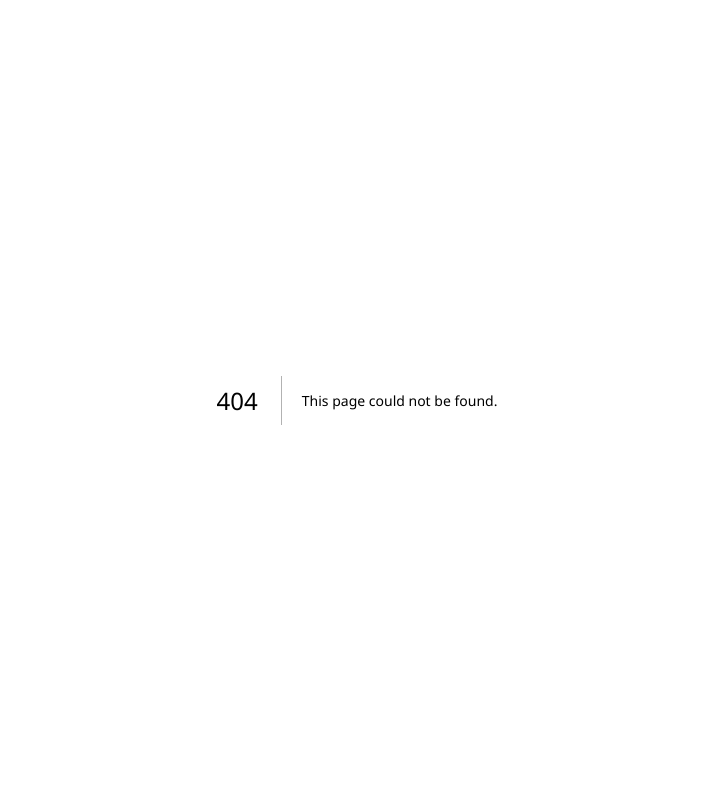
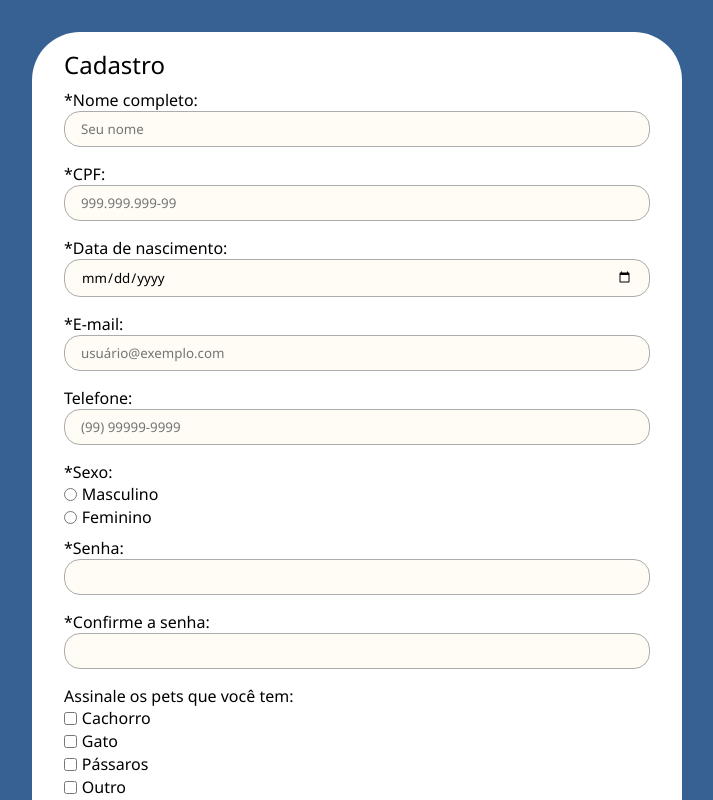
Before and after one commit to RaphaelGLv/webDevProject, a Next.js app in the folder web-dev-project/: page /LogonPage in a window 1280 px wide. Before the commit this address had no page. Shown: the whole page, without its empty margins (283-996 px from the left). Built offline with nearby package versions, Linux system fonts and the light colour scheme.

Commit message:
fix: Corrigindo path, style e adicionando cadastro

```diff
--- a/web-dev-project/src/app/LoginPage/page.js
+++ b/web-dev-project/src/app/LoginPage/page.js
@@ -1,8 +1,6 @@
 "use client";
 
 import * as S from './styles';
-import Image from 'next/image';
-import fundo from '../../../public/telalogin.svg';
 
 export default function LoginPage() {
   const loginSubmit = (e) => {
@@ -49,6 +47,8 @@ export default function LoginPage() {
               <S.But>
                 <input type="submit" value="Entrar" class="button"></input>
               </S.But>
+
+              <S.LogonLink href='./LogonPage'>Fazer meu cadastro</S.LogonLink>
             </form>
           </div>
         </div>
--- /dev/null
+++ b/web-dev-project/src/app/LogonPage/page.js
@@ -0,0 +1,216 @@
+"use client";
+
+import * as S from "./styles";
+
+export default function LogonPage() {
+    function validarCPF(cpf) {
+        if (!cpf) {
+            return false;
+        }
+
+        cpf = cpf.replace(/[^\d]+/g, '');
+
+        if (cpf.length !== 11 || /^(.)\1+$/.test(cpf)) {
+            return false;
+        }
+
+        let add = 0;
+
+        for (let i = 0; i < 9; i++) {
+            add += parseInt(cpf.charAt(i)) * (10 - i);
+        }
+
+        let rev = 11 - (add % 11);
+
+        if (rev === 10 || rev === 11) {
+            rev = 0;
+        }
+
+        if (rev !== parseInt(cpf.charAt(9))) {
+            return false;
+        }
+
+        add = 0;
+
+        for (let i = 0; i < 10; i++) {
+            add += parseInt(cpf.charAt(i)) * (11 - i);
+        }
+
+        rev = 11 - (add % 11);
+
+        if (rev === 10 || rev === 11) {
+            rev = 0;
+        }
+
+        if (rev !== parseInt(cpf.charAt(10))) {
+            return false;
+        }
+
+        return true;
+    }
+
+    const logonSubmit = (e) => {
+        e.preventDefault();
+
+        const password = document.getElementById("password");
+        const ver_password = document.getElementById("confirm-password");
+        const cpf = document.getElementById("cpf");
+
+        if (password.value !== ver_password.value) {
+            alert("A senha e sua confirmação não condizem!");
+        }
+        else if (!validarCPF(cpf.value)) {
+            alert("CPF inválido!")
+        }
+        else {
+            window.location.href = "http://localhost:3000"
+        }
+    };
+
+
+    return (
+        <>
+        <S.Content>
+            <S.Form action="" onSubmit={logonSubmit}>
+                <h1 id="title">Cadastro</h1>
+
+                <label for="name">*Nome completo:</label>
+                <input
+                    type="text"
+                    id="name"
+                    name="name"
+                    placeholder="Seu nome"
+                    required
+                />
+
+                <label for="cpf">*CPF:</label>
+                <input
+                    type="tel"
+                    id="cpf"
+                    placeholder="999.999.999-99"
+                    pattern="(\d{3}\.?\d{3}\.?\d{3}-?\d{2})|(\d{2}\.?\d{3}\.?\d{3}/?\d{4}-?\d{2})"
+                    title="Siga o padrão mostrado na caixa de texto, inclusive os pontos e hífens!"
+                    required
+                />
+
+                <label for="bornDate">*Data de nascimento:</label>
+                <input
+                    type="date"
+                    id="bornDate"
+                    required
+                />
+
+                <label for="email">*E-mail:</label>
+                <input
+                    type="email"
+                    id="email"
+                    placeholder="usuário@exemplo.com"
+                    required
+                />
+
+                <label for="phone">Telefone:</label>
+                <input
+                    type="tel"
+                    id="phone"
+                    placeholder="(99) 99999-9999"
+                />
+
+                <label for="sexo">*Sexo:</label>
+                <S.Options>
+                    <input
+                        type="radio"
+                        id="sexo-m"
+                        name="sexo"
+                        value="Masculino"
+                        required
+                    />
+                    <p>Masculino</p>
+                </S.Options>
+                <S.Options>
+                    <input
+                        type="radio"
+                        id="sexo-f"
+                        name="sexo"
+                        value="Feminino"
+                    />
+                    <p>Feminino</p>
+                </S.Options>
+
+                <label for="password">*Senha:</label>
+                <input
+                    type="password"
+                    id="password"
+                    pattern="(?=.*\d)(?=.*[a-z])(?=.*[A-Z]).{8,}"
+                    title="A senha precia ter pelo menos 8 caracteres, um número, uma letra maiúscula e uma minúscula."
+                    required
+                />
+
+                <label for="confirm-password">*Confirme a senha:</label>
+                <input
+                    type="password"
+                    id="confirm-password"
+                    pattern="(?=.*\d)(?=.*[a-z])(?=.*[A-Z]).{8,}"
+                    title="A senha precia ter pelo menos 8 caracteres, um número, uma letra maiúscula e uma minúscula."
+                    required
+                />
+
+                <label for="animals">Assinale os pets que você tem:</label>
+                <S.Options>
+                    <input
+                    type="checkbox"
+                    id="cachorro"
+                    value="Cachorro"
+                    />
+                    <p>Cachorro</p>
+                </S.Options>
+                <S.Options>
+                    <input
+                        type="checkbox"
+                        id="gato"
+                        value="Gato"
+                    />
+                    <p>Gato</p>
+                </S.Options>
+                <S.Options>
+                    <input
+                        type="checkbox"
+                        id="passaro"
+                        value="Pássaros"
+                    />
+                    <p>Pássaros</p>
+                </S.Options>
+                <S.Options>
+                    <input
+                        type="checkbox"
+                        id="outro"
+                        value="Outro"
+                    />
+                    <p>Outro</p>
+                </S.Options>
+
+                <label for="recommend" id="recommend-label">Qual seu nível de satisfação com nosso site?</label>
+                <input
+                    type="range"
+                    id="recommend"
+                    min="0"
+                    max="10"
+                />
+
+                <S.ButtonSection>
+                    <input
+                        type="reset"
+                        id="reset-button"
+                        value="Limpar"
+                    />
+
+                    <input
+                        type="submit"
+                        id="submit-button"
+                        value="Cadastrar"
+                    />
+                </S.ButtonSection>
+            </S.Form>
+        </S.Content>
+        </>
+    )
+}
--- /dev/null
+++ b/web-dev-project/src/app/LogonPage/styles.js
@@ -0,0 +1,118 @@
+import styled from "styled-components";
+
+export const Content = styled.div`
+    background-color: #376192;
+    padding: 2rem 0;
+
+    width: 100%;
+    height: fit-content;
+`
+
+export const Form = styled.form`
+    margin: auto;
+    padding: 1rem 2rem;
+
+    display: flex;
+    flex-direction: column;
+
+    background-color: white;
+
+    border-radius: 3rem;
+
+    height: fit-content;
+    width: 650px;
+
+    @media (max-width: 928px) {
+        width: 70%;
+    }
+
+    label {
+        margin-top: 0.5rem;
+    }
+
+    input {
+        border: 1px solid #ACACAC;
+        border-radius: 1rem;
+        outline: none;
+
+        background-color: rgba(249, 214, 156, 0.1);
+
+        padding: 0.5rem 1rem;
+        margin-bottom: 0.5rem;
+    }
+
+    #recommend-label {
+        align-self: center;
+    }
+
+    #recommend {
+        align-self: center;
+
+        width: 311px;
+
+        @media (max-width: 543px) {
+            width: 100%;
+        }
+    }
+`
+
+export const Options = styled.div`
+    display: flex;
+    gap: 0.3rem;
+
+
+    input {
+        height: fit-content;
+        margin: auto 0;
+    }
+
+    p {
+        height: fit-content;
+        margin-bottom: 1px;
+    }
+`
+
+export const ButtonSection = styled.div`
+    display: flex;
+    justify-content: space-evenly;
+
+    width: 100%;
+
+    text-align: center;
+
+    #reset-button {
+        color: white;
+
+        background-color: rgba(238, 0, 0, 0.7);
+
+        padding: 0.7rem 1rem;
+
+        width: 120px;
+
+        border: none;
+        border-radius: 2rem;
+
+        transition: ease-in-out 0.15s;
+        &:hover {
+            background-color: rgba(238, 0, 0, 0.4);
+        }
+    }
+
+    #submit-button {
+        color: white;
+
+        background-color: rgba(0, 195, 0, 0.7);
+
+        padding: 0.7rem 1rem;
+
+        width: 120px;
+
+        border: none;
+        border-radius: 2rem;
+
+        transition: ease-in-out 0.15s;
+        &:hover {
+            background-color: rgba(0, 195, 0, 0.4);
+        }
+    }
+`
--- a/web-dev-project/src/app/page.js
+++ b/web-dev-project/src/app/page.js
@@ -5,7 +5,6 @@ import { NavBar } from '@/components/NavBar/page'
 import { AnimalList } from '@/components/AnimalList/page'
 import { SearchSection } from '@/components/SearchSection/page'
 import { CategoriasSection } from '@/components/CategoriasSection/page.js'
-import LoginPage from './LoginPage/page'
 import Carrossel from '@/components/Carrossel/page'
 
 export default function Home() {
@@ -16,7 +15,6 @@ export default function Home() {
       <AnimalList />
       <Carrossel/>
       <CategoriasSection />
-      <LoginPage />
     </>
   )
 }
```
Also changed, not shown: web-dev-project/src/app/LoginPage/styles.js (+24 -9 lines).
